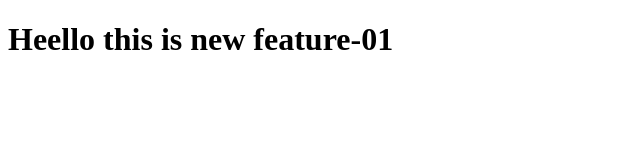
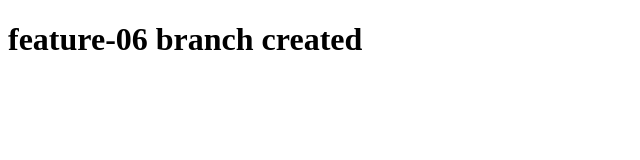
Before and after one commit to MuraliRani/Learn-Git, a plain HTML site: page index.html in a window 1280 px wide. Shown: the whole page, without its empty margins (0-640 px from the left). Drawn offline with Linux system fonts and the light colour scheme.

Commit message:
changed the h1 tag text

```diff
--- a/index.html
+++ b/index.html
@@ -4,6 +4,6 @@
     <title>Learning Git Commands</title>
 </head>
 <body>
-    <h1>Heello this is new feature-01</h1>
+    <h1>feature-06 branch created</h1>
 </body>
 </html>
```
